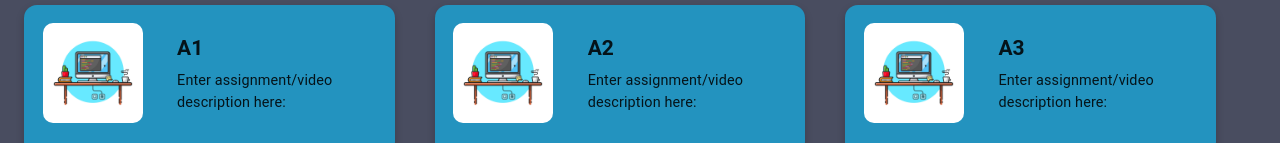
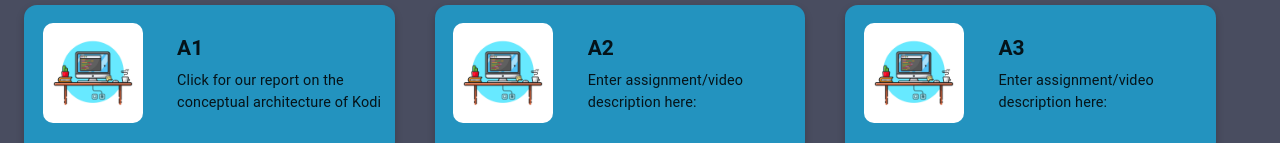
Before and after one commit to MatthewKompel/emedina456.github.com, a React (Create React App) app: page / in a window 1280 px wide. Shown: the part 809-952 px from the top of the page. Built offline with nearby package versions, Linux system fonts and the light colour scheme.

Commit message:
Added A1 to website

```diff
--- a/src/App.js
+++ b/src/App.js
@@ -15,12 +15,12 @@ import Navbar from './Navbar';
 
 function App() {
   const assignmentCards = [
-    { name: 'A1', description: "Enter assignment/video description here:", link: sampleA },
-    { name: 'A2', description: "Enter assignment/video description here:", link: sampleA },
-    { name: 'A3', description: "Enter assignment/video description here:", link: sampleA },
-    { name: 'A1 Video', description: "Enter assignment/video description here:", link: sampleA },
-    { name: "A2 Video", description: "Enter assignment/video description here:", link: sampleA },
-    { name: "A3 Video", description: "Enter assignment/video description here:", link: sampleA }
+    { name: 'A1', description: "Click for our report on the conceptual architecture of Kodi", image: sampleA, url: "https://docs.google.com/document/d/15sj4rBZBXPSOht_14rN7EKOxPW_YybHypb4BpEE_IsI/edit?usp=sharing" },
+    { name: 'A2', description: "Enter assignment/video description here:", image: sampleA, url: "" },
+    { name: 'A3', description: "Enter assignment/video description here:", image: sampleA, url: "" },
+    { name: 'A1 Video', description: "Click for our presentation on the conceptual architecture of Kodi", image: sampleA, url: "https://www.youtube.com/watch?v=2CvGBcM8BqE&ab_channel=MichaelKwon" },
+    { name: "A2 Video", description: "Enter assignment/video description here:", image: sampleA, url: "" },
+    { name: "A3 Video", description: "Enter assignment/video description here:", image: sampleA, url: "" }
   ];
 
   const contactCards = [
@@ -35,6 +35,10 @@ function App() {
   const homeRef = useRef(null)
   const assignmentRef = useRef(null)
   const contactRef = useRef(null)
+
+  const handleCardClick = (link) => {
+    window.open(link, '_blank')
+  }
 
   return (
     <div style={{ backgroundColor: "#494D60" }}>
@@ -102,7 +106,7 @@ function App() {
           <Grid container spacing={5} style={{ width: '100%' }}>
             {assignmentCards.map((card) => (
               <Grid item key={card.name} xs={12} sm={6} md={4} style={{ height: "auto", display: 'flex', flexDirection: 'row', alignItems: 'center' }}>
-                <Card style={{ height: '150px', width: '100%', boxShadow: '0px 4px 8px rgba(0, 0, 0, 0.2)', borderRadius: '13px', justifyContent: 'flex-start', alignItems: 'flex-start', display: 'row', backgroundColor: "#2393BF" }}>
+                <Card onClick={() => {handleCardClick(card.url)}} style={{ height: '150px', width: '100%', boxShadow: '0px 4px 8px rgba(0, 0, 0, 0.2)', borderRadius: '13px', justifyContent: 'flex-start', alignItems: 'flex-start', display: 'row', backgroundColor: "#2393BF" }}>
                   <CardActionArea sx={{ height: '100%', display: 'flex', flexDirection: 'row', justifyContent: 'flex-start', alignItems: 'flex-start' }}>
                     <CardMedia
                       component="img"
@@ -112,7 +116,7 @@ function App() {
                         margin: '5%',
                         borderRadius: '10px'
                       }}
-                      image={card.link}
+                      image={card.image}
                       alt="random"
                     />
                     <CardContent style={{ textAlign: 'left', verticalAlign: 'top', flexGrow: 1, paddingRight: '10px', paddingTop: '30px' }}>
```
